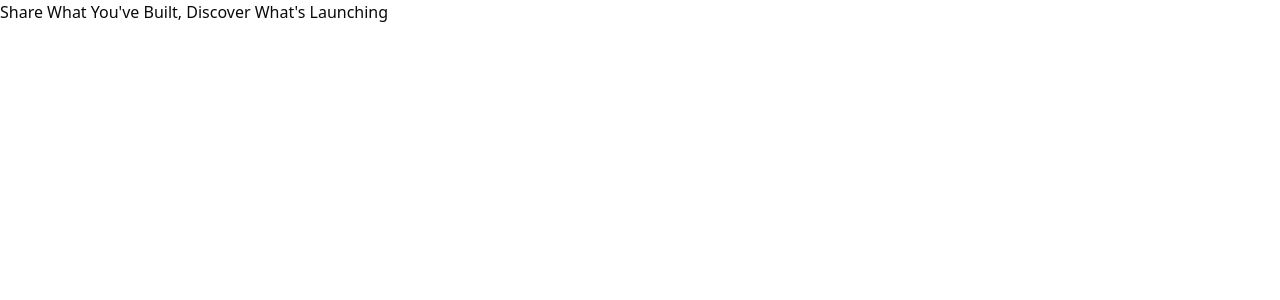
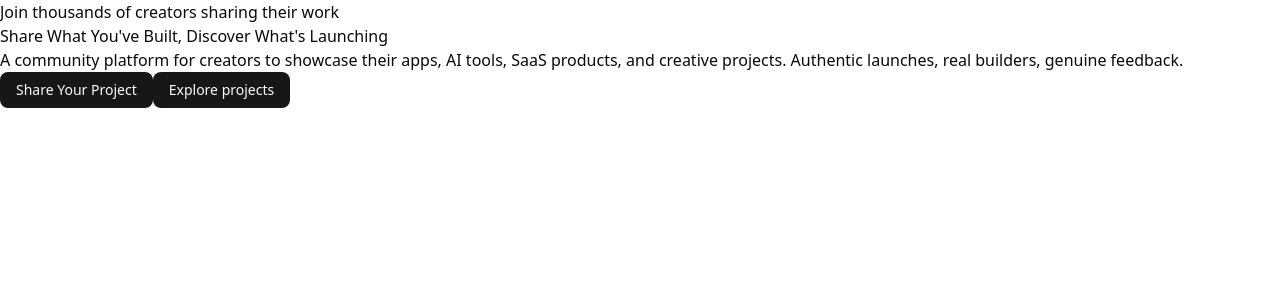
Before and after one commit to AzharAliCodes/iBuiltThis, a Next.js app: page / in a window 1280 px wide. Shown: the top 300 px of the page. Built offline with nearby package versions, Linux system fonts and the light colour scheme.

Commit message:
Added badge component as well some home page content added

```diff
--- a/app/page.tsx
+++ b/app/page.tsx
@@ -1,5 +1,18 @@
+import { Button } from "@/components/ui/button";
+
 export default function Home() {
   return (
-    <div><h1>Share What You&apos;ve Built, Discover What&apos;s Launching</h1></div>
+    <div>
+      <span>Join thousands of creators sharing their work</span>
+
+      <h1>Share What You&apos;ve Built, Discover What&apos;s Launching</h1>
+
+      <p>A community platform for creators to showcase their apps, AI tools,
+            SaaS products, and creative projects. Authentic launches, real
+            builders, genuine feedback.</p>
+
+      <Button>Share Your Project</Button>
+      <Button>Explore projects</Button>
+    </div>
   );
 }
--- /dev/null
+++ b/components/ui/badge.tsx
@@ -0,0 +1,48 @@
+import * as React from "react"
+import { cva, type VariantProps } from "class-variance-authority"
+import { Slot } from "radix-ui"
+
+import { cn } from "@/lib/utils"
+
+const badgeVariants = cva(
+  "inline-flex items-center justify-center rounded-full border border-transparent px-2 py-0.5 text-xs font-medium w-fit whitespace-nowrap shrink-0 [&>svg]:size-3 gap-1 [&>svg]:pointer-events-none focus-visible:border-ring focus-visible:ring-ring/50 focus-visible:ring-[3px] aria-invalid:ring-destructive/20 dark:aria-invalid:ring-destructive/40 aria-invalid:border-destructive transition-[color,box-shadow] overflow-hidden",
+  {
+    variants: {
+      variant: {
+        default: "bg-primary text-primary-foreground [a&]:hover:bg-primary/90",
+        secondary:
+          "bg-secondary text-secondary-foreground [a&]:hover:bg-secondary/90",
+        destructive:
+          "bg-destructive text-white [a&]:hover:bg-destructive/90 focus-visible:ring-destructive/20 dark:focus-visible:ring-destructive/40 dark:bg-destructive/60",
+        outline:
+          "border-border text-foreground [a&]:hover:bg-accent [a&]:hover:text-accent-foreground",
+        ghost: "[a&]:hover:bg-accent [a&]:hover:text-accent-foreground",
+        link: "text-primary underline-offset-4 [a&]:hover:underline",
+      },
+    },
+    defaultVariants: {
+      variant: "default",
+    },
+  }
+)
+
+function Badge({
+  className,
+  variant = "default",
+  asChild = false,
+  ...props
+}: React.ComponentProps<"span"> &
+  VariantProps<typeof badgeVariants> & { asChild?: boolean }) {
+  const Comp = asChild ? Slot.Root : "span"
+
+  return (
+    <Comp
+      data-slot="badge"
+      data-variant={variant}
+      className={cn(badgeVariants({ variant }), className)}
+      {...props}
+    />
+  )
+}
+
+export { Badge, badgeVariants }
```
